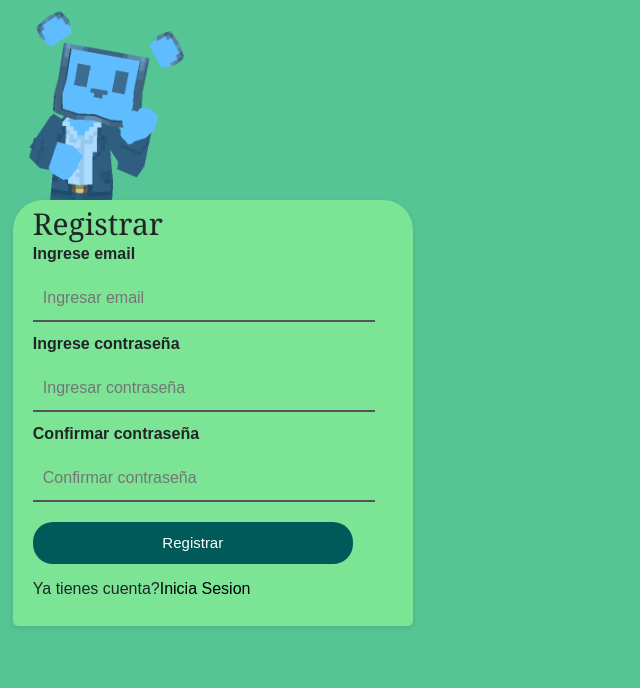
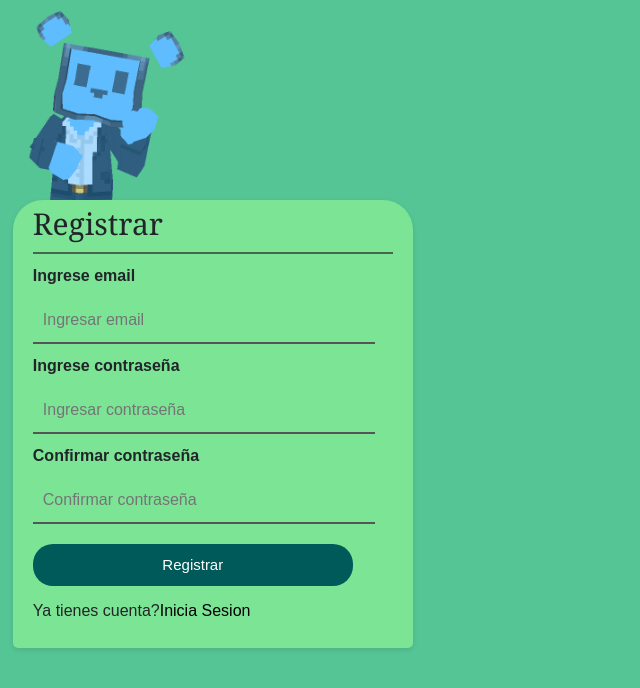
Before and after one commit to vazqueznahuel/Clementina, a React (Create React App) app: page /Registro in a window 1280 px wide. Shown: the top 688 px of the page, without its empty margins (0-640 px from the left). Built offline with nearby package versions, Linux system fonts and the light colour scheme; no server answers.

Commit message:
Agregando linea de separacion en registro

```diff
--- a/src/components/register/register.jsx
+++ b/src/components/register/register.jsx
@@ -49,7 +49,7 @@ function Register(props) {
       <img src={img1} className='imagen-widi'/>
       <div className="form-container">
         <h2 className='form-title'>Registrar</h2>
-
+        <hr className='Line-separator' />
         <form onSubmit={functAutenticacion}>
 
           <Label className="info-label" infoLabel="Ingrese email"/>
```
